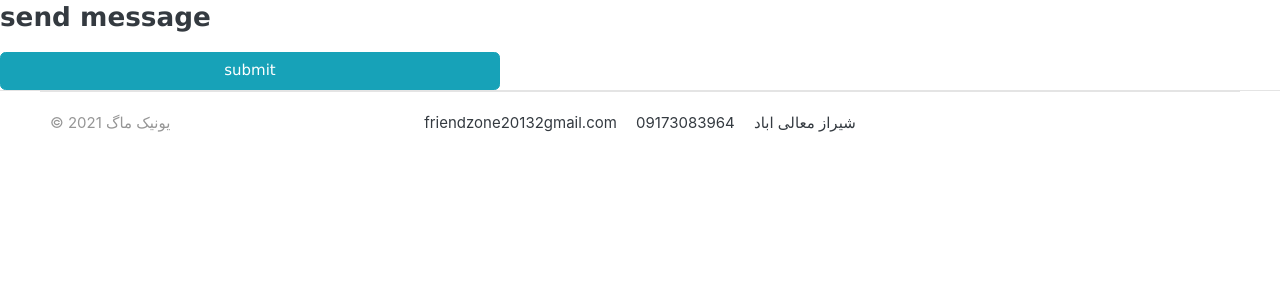
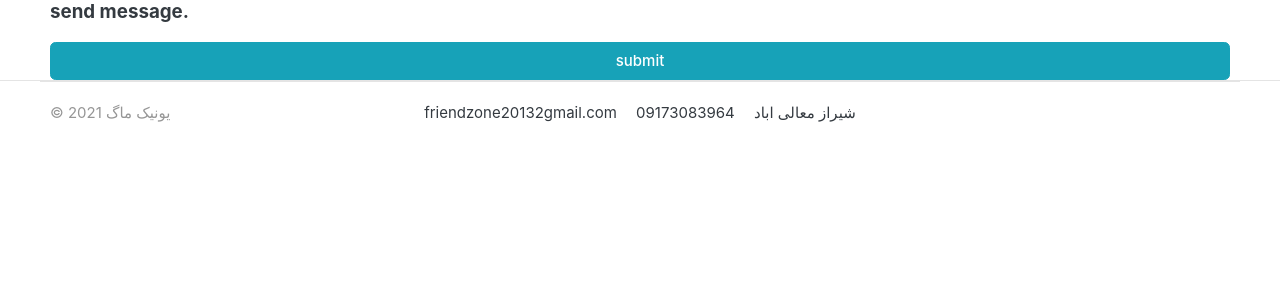
Before and after one commit to newlighty/greatkart-django-main, a Django app: template templates/contact/contact.html in a window 1280 px wide. Shown: the part 118-418 px from the top of the page. Run offline with Django 3.2, Linux system fonts and the light colour scheme; the template is opened without the code that fills it, so the values that code supplies are empty; some libraries are stand-ins or nearby versions; some web fonts are replaced.

Commit message:
make the contact look better

```diff
--- a/templates/contact/contact.html
+++ b/templates/contact/contact.html
@@ -8,23 +8,30 @@
 <body> {% endcomment %}
 
 
-<div class"container mt-5 text-center" style="width: 500px; font-family: verdana, 'sans-serif';" >
 
-    <form method="post">
-        <h3>send message</h3>
+
+    <div class="container">
+        <div class="main">
+            <div class="main-center">
+                <h5>send message.</h5>
+                <form class="" method="post">
                     {% csrf_token %}
                     <div class="form-group">
                         {% if message %}
                         {% for message in message %}
-              <span{% if message.tags %} class="{{ message.tags }}"{% endif %}
-              style="color: green">{{message}}</span>
+                        <span{% if message.tags %} class="{{ message.tags }}" {% endif %} style="color: green">
+                            {{message}}</span>
 
                             {% endfor %}
                             {% endif %}
                     </div>
+
                     <div class="form-group">
                         {{ forms.name }}
+
                     </div>
+
+
 
                     <div class="form-group">
                         {{ forms.email }}
@@ -38,11 +45,17 @@
                         {{ forms.message }}
                     </div>
 
+
+
                     <button class="btn btn-info btn-block" type="submit">submit </button>
 
                 </form>
-
             </div>
+            <!--main-center"-->
+        </div>
+        <!--main-->
+    </div>
+    <!--container-->
 
 {% comment %} </body>
 
```
Lines whose indentation alone changed are shown as unchanged.
